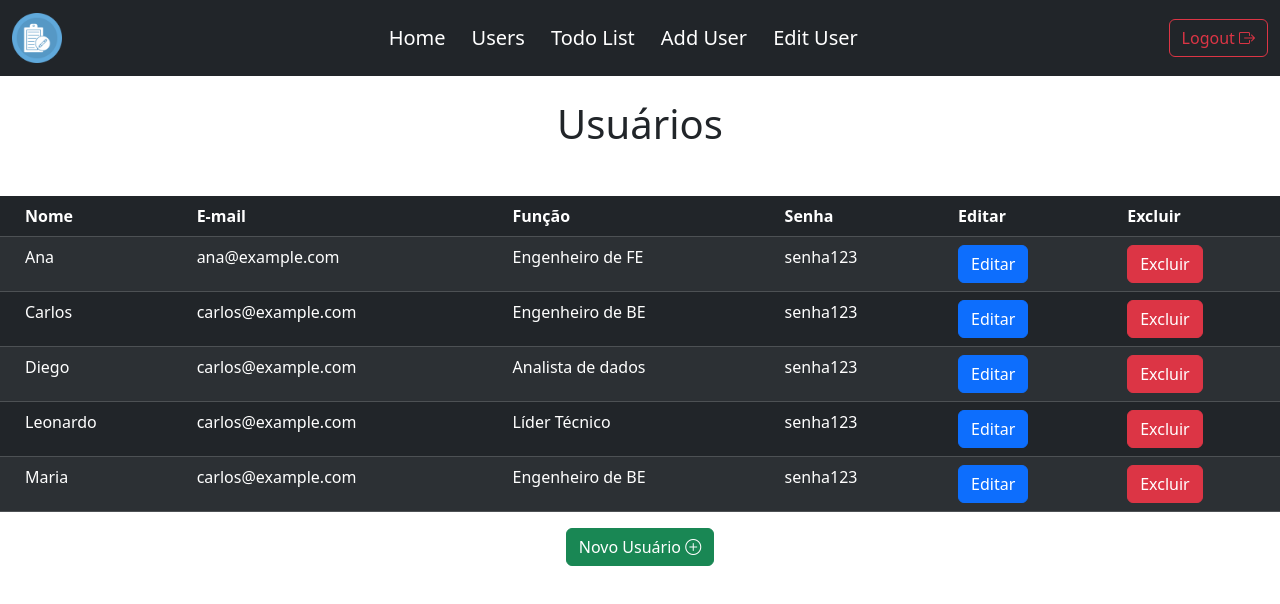
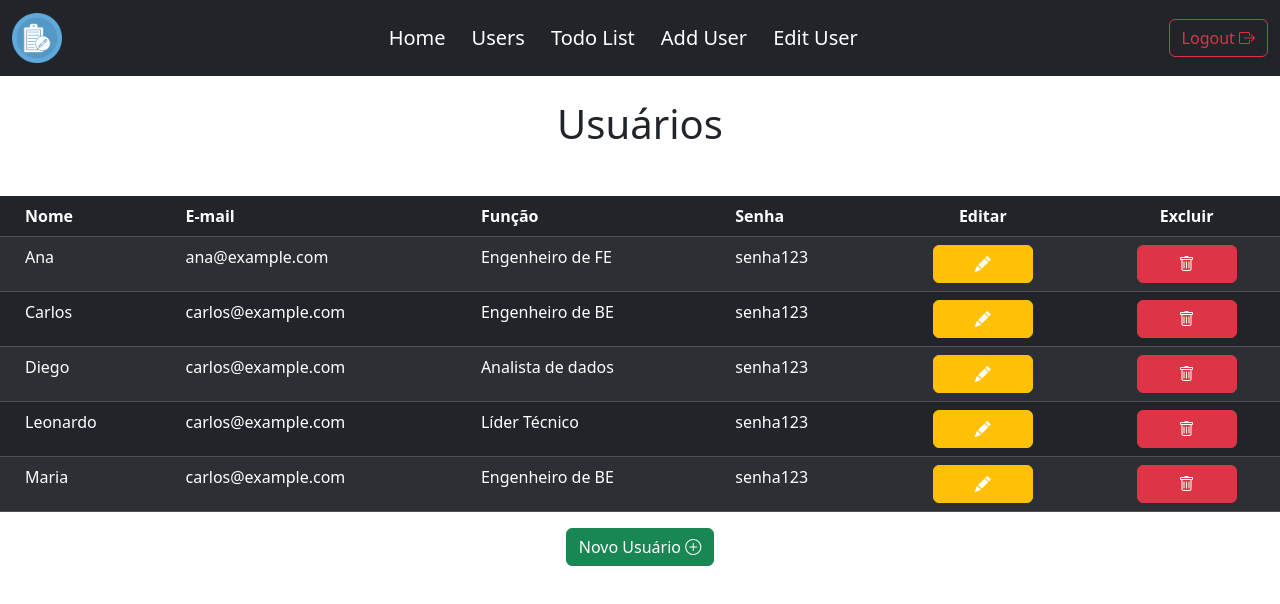
Before and after one commit to leorossiio/crud-app-ac2, an Angular app in the folder Frontend/crud-app/: page /app/users in a window 1280 px wide. Shown: the top 604 px of the page. Built offline with nearby package versions, Linux system fonts and the light colour scheme.

Commit message:
refactor: coloca os icones nos btns

```diff
--- a/Frontend/crud-app/src/app/pages/home/components/users/users.component.css
+++ b/Frontend/crud-app/src/app/pages/home/components/users/users.component.css
@@ -16,6 +16,10 @@
 
 input{
   padding: 6px 0px 6px 5px
+}
+
+.btn-acao {
+  width: 100px;
 }
 
 .botao-verde:focus,
--- a/Frontend/crud-app/src/app/pages/home/components/users/users.component.html
+++ b/Frontend/crud-app/src/app/pages/home/components/users/users.component.html
@@ -7,8 +7,8 @@
       <th>E-mail</th>
       <th>Função</th>
       <th>Senha</th>
-      <th>Editar</th>
-      <th>Excluir</th>
+      <th class="text-center">Editar</th>
+      <th class="text-center">Excluir</th>
     </tr>
   </thead>
   <tbody>
@@ -34,14 +34,14 @@
           <span>{{ user.senha }}</span>
         </div>
       </td>
-      <td>
-        <button class="btn btn-primary" (click)="editarUsuario(user)">
-          <i class="fas fa-pencil-alt"></i> Editar
+      <td class="text-center">
+        <button class="btn btn-warning btn-acao" (click)="editarUsuario(user)">
+          <i class="bi bi-pencil-fill text-white"></i>
         </button>
       </td>
-      <td>
-        <button class="btn btn-danger" (click)="deletarUsuario(user)">
-          <i class="fas fa-times"></i> Excluir
+      <td class="text-center">
+        <button class="btn btn-danger btn-acao" (click)="deletarUsuario(user)">
+          <i class="bi bi-trash"></i>
         </button>
       </td>
     </tr>
```
